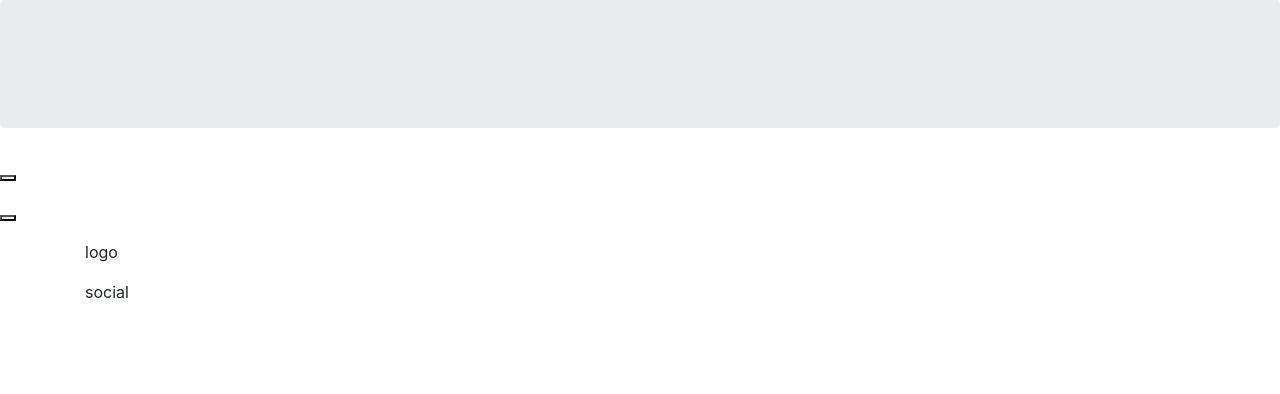
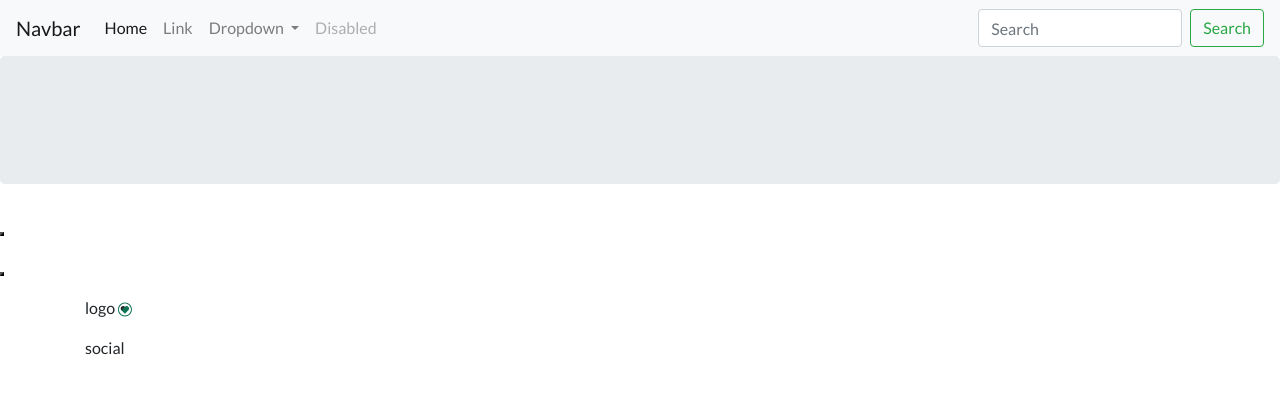
Before and after one commit to mediatorviolet/charity-homepage-whilecreative, a plain HTML site: page index.html in a window 1280 px wide. Drawn offline with nearby package versions, Linux system fonts and the light colour scheme.

Commit message:
css init

```diff
--- a/index.html
+++ b/index.html
@@ -5,6 +5,9 @@
     <meta charset="UTF-8">
     <meta name="viewport" content="width=device-width, initial-scale=1.0">
     <title>Document</title>
+    <!--Google Font-->
+    <link rel="preconnect" href="https://fonts.gstatic.com">
+    <link href="https://fonts.googleapis.com/css2?family=Lato&display=swap" rel="stylesheet">
     <!--Bootstrap CSS-->
     <link rel="stylesheet" href="https://cdn.jsdelivr.net/npm/bootstrap@4.5.3/dist/css/bootstrap.min.css"
         integrity="sha384-TX8t27EcRE3e/ihU7zmQxVncDAy5uIKz4rEkgIXeMed4M0jlfIDPvg6uqKI2xXr2" crossorigin="anonymous">
@@ -14,7 +17,43 @@
 
 <body>
     <section class="hero">
-        <nav></nav>
+        <nav class="navbar navbar-expand-lg navbar-light bg-light">
+            <a class="navbar-brand" href="#">Navbar</a>
+            <button class="navbar-toggler" type="button" data-toggle="collapse" data-target="#navbarSupportedContent"
+                aria-controls="navbarSupportedContent" aria-expanded="false" aria-label="Toggle navigation">
+                <span class="navbar-toggler-icon"></span>
+            </button>
+
+            <div class="collapse navbar-collapse" id="navbarSupportedContent">
+                <ul class="navbar-nav mr-auto">
+                    <li class="nav-item active">
+                        <a class="nav-link" href="#">Home <span class="sr-only">(current)</span></a>
+                    </li>
+                    <li class="nav-item">
+                        <a class="nav-link" href="#">Link</a>
+                    </li>
+                    <li class="nav-item dropdown">
+                        <a class="nav-link dropdown-toggle" href="#" id="navbarDropdown" role="button" data-toggle="dropdown"
+                            aria-haspopup="true" aria-expanded="false">
+                            Dropdown
+                        </a>
+                        <div class="dropdown-menu" aria-labelledby="navbarDropdown">
+                            <a class="dropdown-item" href="#">Action</a>
+                            <a class="dropdown-item" href="#">Another action</a>
+                            <div class="dropdown-divider"></div>
+                            <a class="dropdown-item" href="#">Something else here</a>
+                        </div>
+                    </li>
+                    <li class="nav-item">
+                        <a class="nav-link disabled" href="#" tabindex="-1" aria-disabled="true">Disabled</a>
+                    </li>
+                </ul>
+                <form class="form-inline my-2 my-lg-0">
+                    <input class="form-control mr-sm-2" type="search" placeholder="Search" aria-label="Search">
+                    <button class="btn btn-outline-success my-2 my-sm-0" type="submit">Search</button>
+                </form>
+            </div>
+        </nav>
         <div class="jumbotron"></div>
     </section>
     <section class="quickInfo">
@@ -57,6 +96,13 @@
     <footer>
         <div class="container">
             logo
+            <svg width="14" height="15" viewBox="0 0 14 15" fill="none" xmlns="http://www.w3.org/2000/svg">
+                <path fill-rule="evenodd" clip-rule="evenodd" d="M6.93849 0.5C10.7679 0.5 13.877 3.60904 13.877 7.43849C13.877 11.2679 10.7679 14.377 6.93849 14.377C3.10904 14.377 0 11.2679 0 7.43849C0 3.60904 3.10904 0.5 6.93849 0.5Z" fill="#107052"/>
+                <path fill-rule="evenodd" clip-rule="evenodd" d="M6.93849 1.45703C10.2397 1.45703 12.92 4.13726 12.92 7.43851C12.92 10.7398 10.2397 13.42 6.93849 13.42C3.63725 13.42 0.957062 10.7398 0.957062 7.43851C0.957062 4.13726 3.63725 1.45703 6.93849 1.45703Z" fill="white"/>
+                <path fill-rule="evenodd" clip-rule="evenodd" d="M6.8832 4.79089C5.92443 3.83207 4.36758 3.83207 3.40881 4.79089C2.45003 5.74967 2.45003 7.30651 3.40881 8.26529C4.36758 9.22406 5.92443 9.22406 6.8832 8.26529C7.84198 7.30651 7.84198 5.74967 6.8832 4.79089Z" fill="#272727"/>
+                <path fill-rule="evenodd" clip-rule="evenodd" d="M10.3688 8.25404C11.3164 7.29436 11.3127 5.74592 10.3576 4.79089C9.39883 3.83207 7.84198 3.83207 6.88321 4.79089L3.40881 8.26529L6.88321 11.7397L10.3576 8.26529L10.3688 8.25404Z" fill="#107253"/>
+                </svg>
+
             <p></p>
             social
             <p></p>
--- a/style.css
+++ b/style.css
@@ -0,0 +1,11 @@
+*, html, body {
+    margin: 0;
+    padding: 0;
+    font-family: 'Lato', sans-serif;
+}
+
+/* Clarisse */
+
+
+
+/*Antoine*/
```
